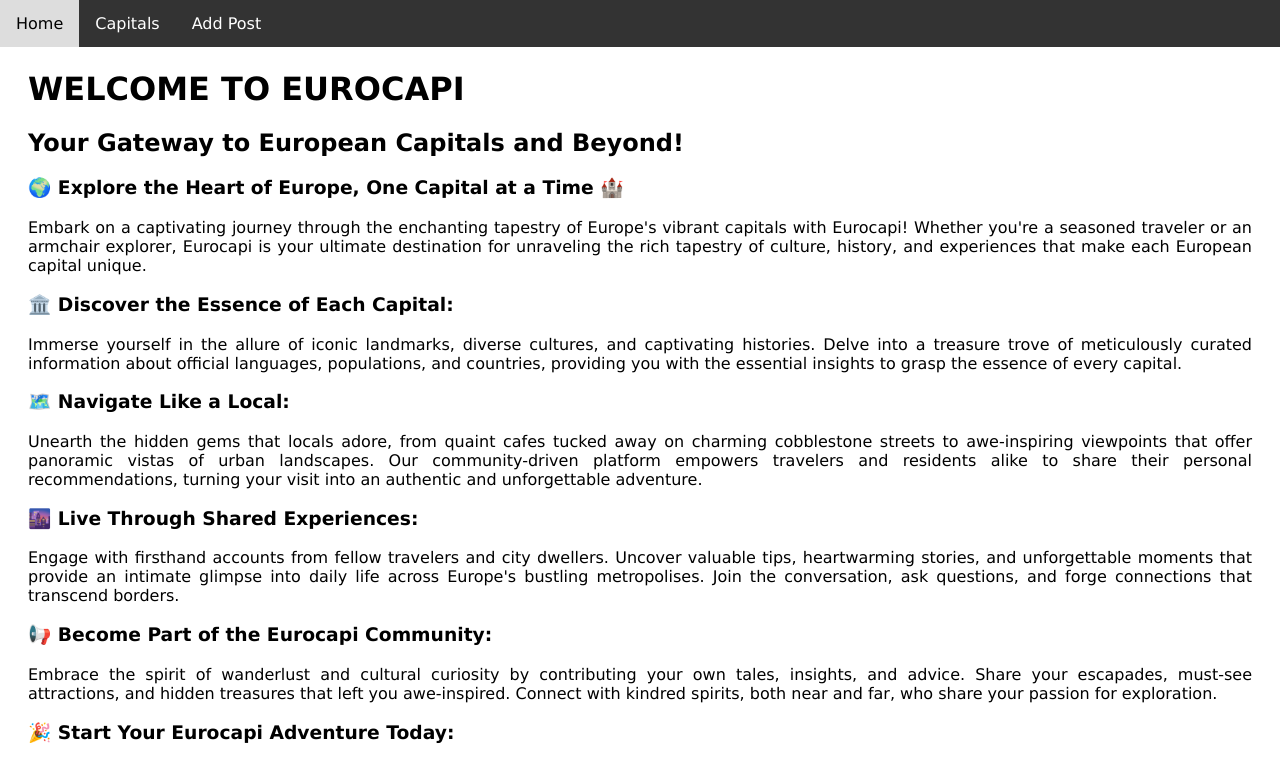
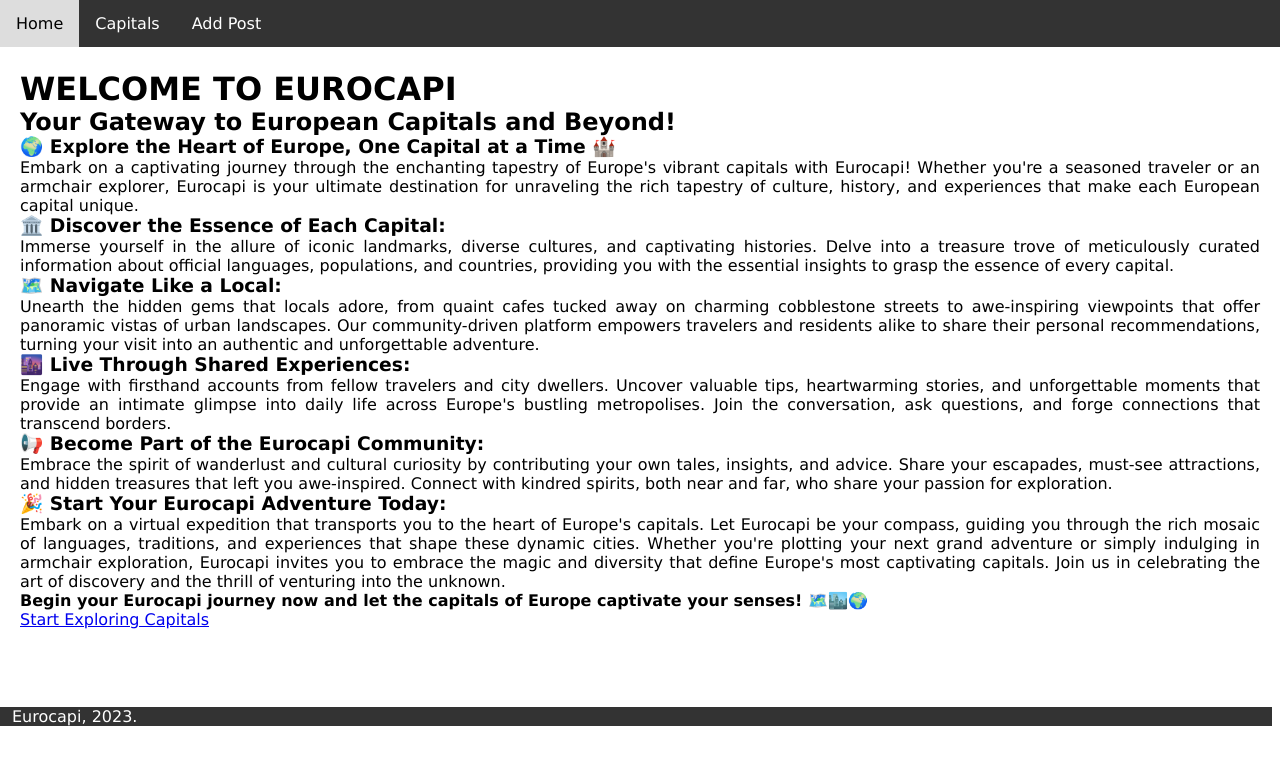
Before and after one commit to mariagimenezbustos/eurocapi, a React (Vite) app in the folder client/: page / in a window 1280 px wide. Shown: the top 762 px of the page. Built offline with nearby package versions, Linux system fonts and the light colour scheme; no server answers.

Commit message:
database update

```diff
--- a/client/src/App.css
+++ b/client/src/App.css
@@ -24,7 +24,8 @@
 }
 
 * {
-  /* box-sizing: border-box; */
+  box-sizing: border-box;
+  margin: 0;
   font-family: Verdana, sans-serif;
 }
 
```
Also changed, not shown: 1 other file (tests, documents, lock files or other folders).
